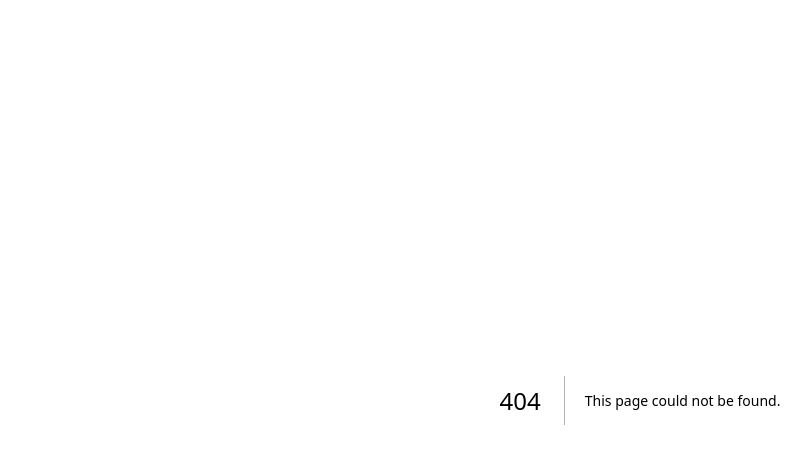
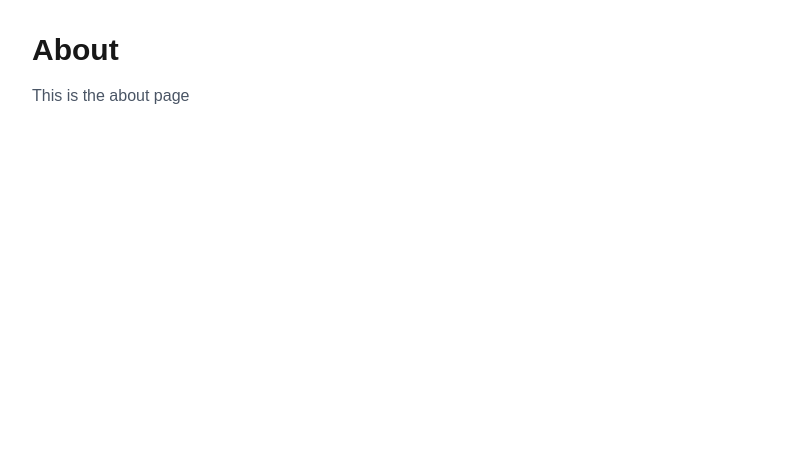
Before and after one commit to Md-Ashikur-Rahman-Ashik/Drag-And-Drop, a Next.js app: page /about in a window 1280 px wide. Before the commit this address had no page. Shown: the top 464 px of the page, without its empty margins (0-811 px from the left). Built offline with nearby package versions, Linux system fonts and the light colour scheme.

Commit message:
Added about page

```diff
--- /dev/null
+++ b/app/about/page.tsx
@@ -0,0 +1,8 @@
+export default function AboutPage() {
+  return (
+    <div className="p-8">
+      <h1 className="text-3xl font-bold">About</h1>
+      <p className="text-gray-600 mt-4">This is the about page</p>
+    </div>
+  );
+}
```
